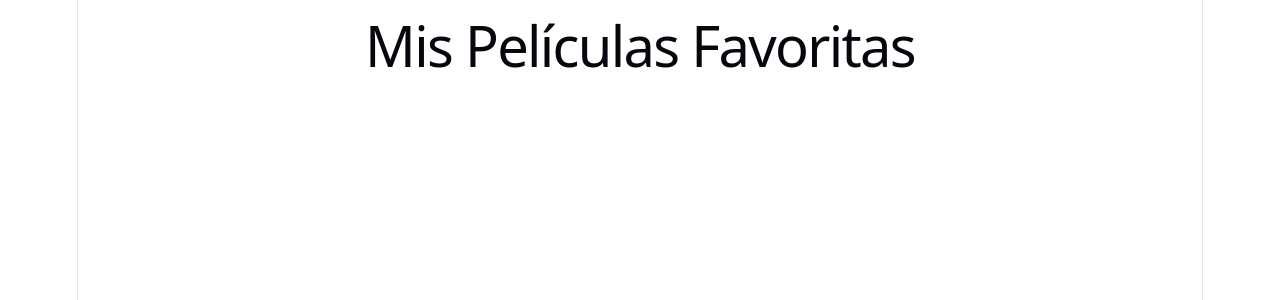
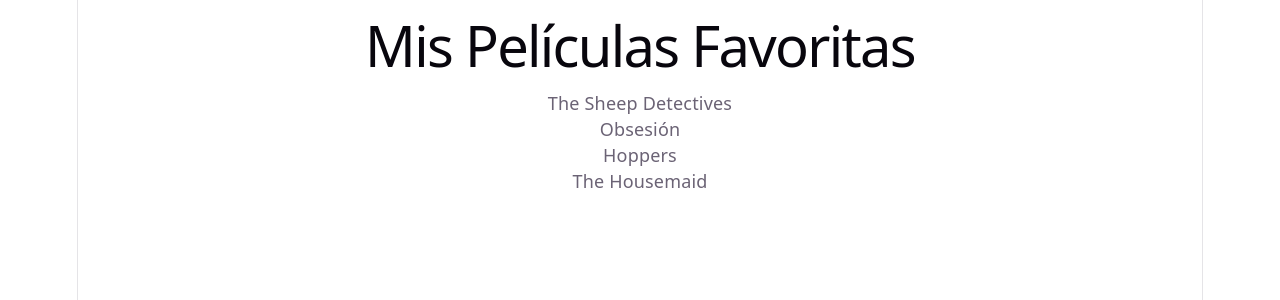
Before and after one commit to luisAristeguieta/mispeliculasfavoritas, a React (Vite) app: page / in a window 1280 px wide. Shown: the top 300 px of the page. Built offline with nearby package versions, Linux system fonts and the light colour scheme.

Commit message:
feat(pelicula): add Pelicula component that receives titulo prop

```diff
--- a/src/App.jsx
+++ b/src/App.jsx
@@ -1,5 +1,15 @@
 import { useState } from 'react'
 import './App.css'
+
+
+function Pelicula({ titulo }) {
+    return (
+        <div>
+            <p>{titulo}</p>
+        </div>
+    );
+}
+
 
 function App() {
   const [count, setCount] = useState(0)
@@ -7,8 +17,14 @@
   return (
     <div>
       <h1>Mis Películas Favoritas</h1>
+      <Pelicula titulo="The Sheep Detectives" />
+      <Pelicula titulo="Obsesión" />
+      <Pelicula titulo="Hoppers" />
+      <Pelicula titulo="The Housemaid" />
     </div>
   )
 }
 
+
+
 export default App
```
